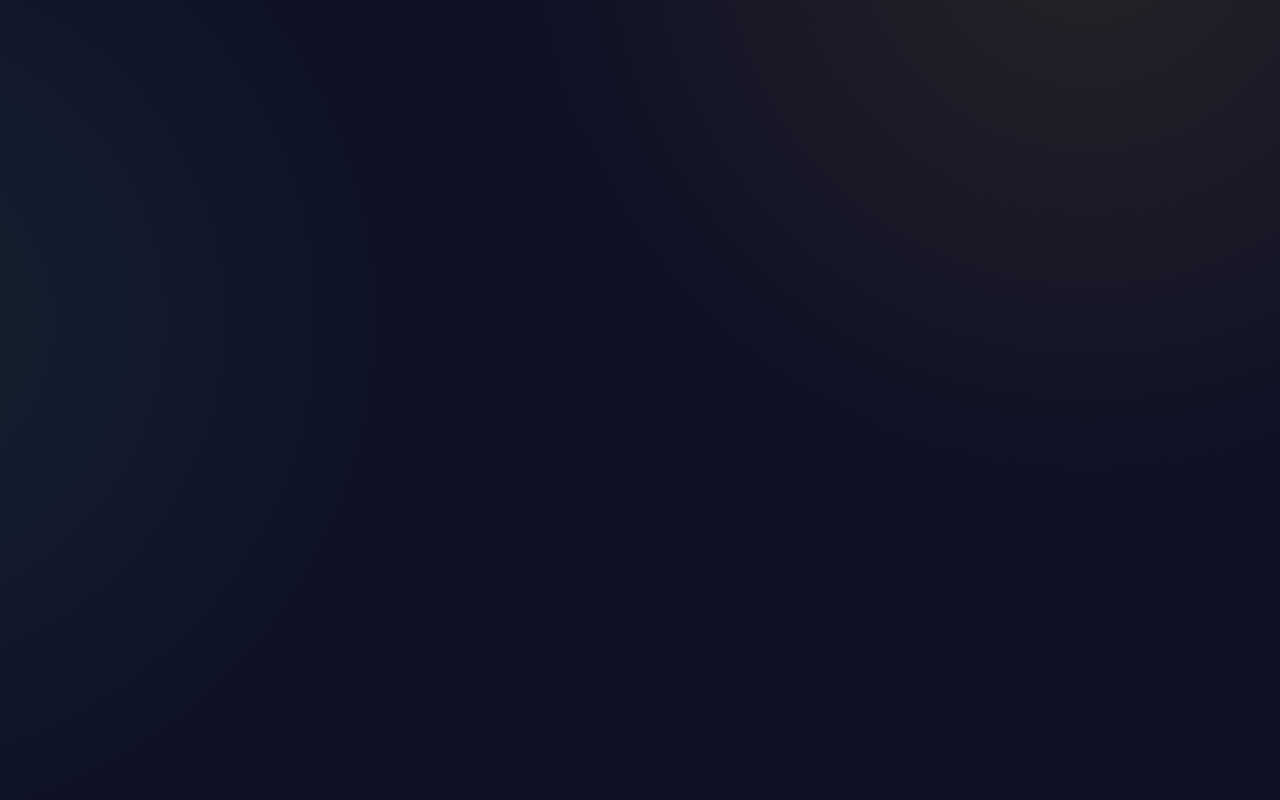
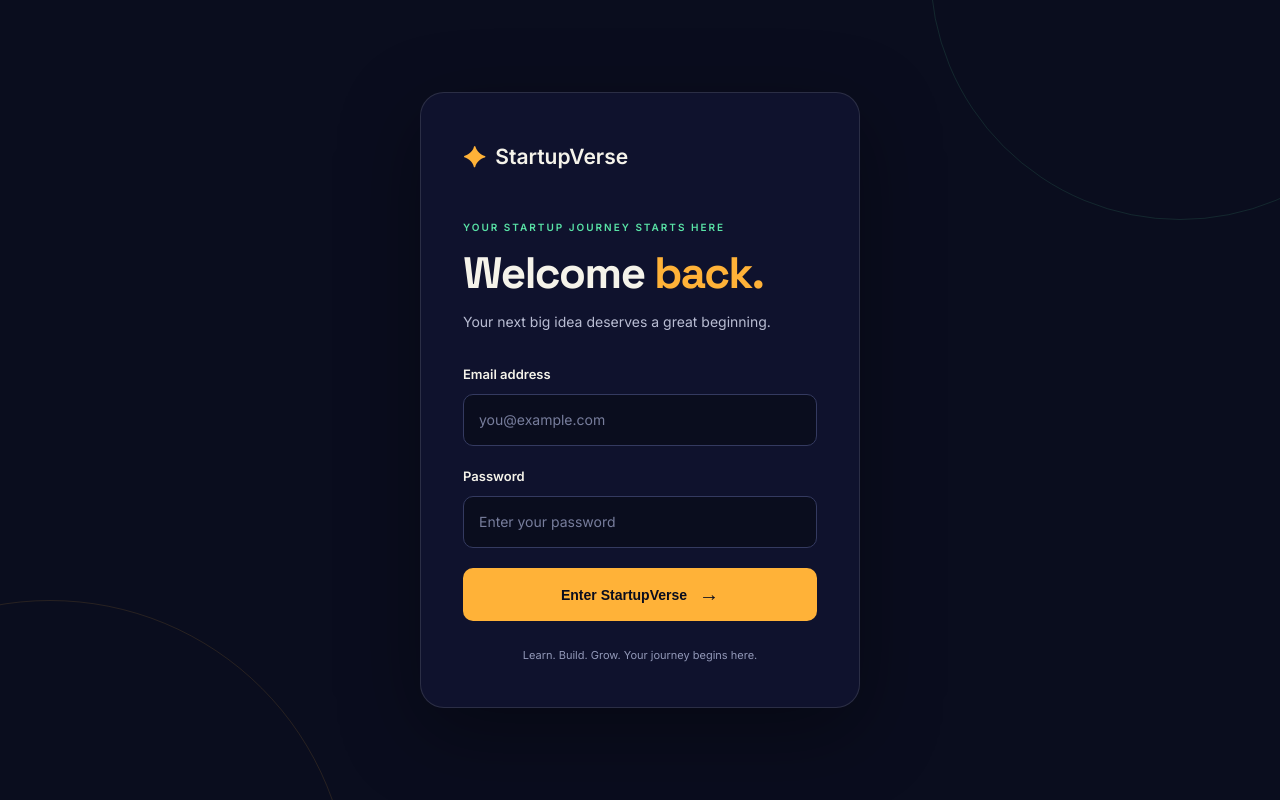
Before and after one commit to Ayaan009-coder/StartupVerse, a React (Vite) app: page /login in a window 1280 px wide. Before the commit this address had no page. Built offline with nearby package versions, Linux system fonts and the light colour scheme.

Commit message:
some changes

```diff
--- a/src/App.jsx
+++ b/src/App.jsx
@@ -1,5 +1,12 @@
+import {
+  BrowserRouter,
+  Routes,
+  Route,
+  Navigate,
+  Outlet,
+} from "react-router-dom";
 
-import { BrowserRouter, Routes, Route } from "react-router-dom";
+import { useState } from "react";
 
 import Home from "./pages/Home";
 import Roadmap from "./pages/Roadmap";
@@ -9,10 +16,23 @@ import Dictionary from "./pages/Dictionary";
 import Resources from "./pages/Resources";
 import Cart from "./context/Cart";
 import Contact from "./pages/Contact";
+import Login from "./pages/Login";
 
 import { DictionaryProvider } from "./context/DictionaryContext";
 import { ThemeProvider } from "./context/ThemeContext";
 import { CartProvider } from "./context/CartContext";
+
+function ProtectedRoutes() {
+  const [isLoggedIn] = useState(
+    () => sessionStorage.getItem("startupverse_logged_in") === "true"
+  );
+
+  if (!isLoggedIn) {
+    return <Navigate to="/login" replace />;
+  }
+
+  return <Outlet />;
+}
 
 function App() {
   return (
@@ -21,6 +41,9 @@ function App() {
         <CartProvider>
           <BrowserRouter>
             <Routes>
+              <Route path="/login" element={<Login />} />
+
+              <Route element={<ProtectedRoutes />}>
                 <Route path="/" element={<Home />} />
                 <Route path="/roadmap" element={<Roadmap />} />
                 <Route path="/skills" element={<Skills />} />
@@ -29,6 +52,9 @@ function App() {
                 <Route path="/resources" element={<Resources />} />
                 <Route path="/cart" element={<Cart />} />
                 <Route path="/contact" element={<Contact />} />
+              </Route>
+
+              <Route path="*" element={<Navigate to="/login" replace />} />
             </Routes>
           </BrowserRouter>
         </CartProvider>
--- /dev/null
+++ b/src/components/Input.jsx
@@ -0,0 +1,37 @@
+
+function Input({
+  label,
+  name,
+  value,
+  onChange,
+  onBlur,
+  error,
+  type = "text",
+  placeholder,
+}) {
+  return (
+    <div className="form-group">
+      <label htmlFor={name}>{label}</label>
+
+      <input
+        id={name}
+        name={name}
+        type={type}
+        value={value}
+        onChange={onChange}
+        onBlur={onBlur}
+        placeholder={placeholder}
+        aria-invalid={Boolean(error)}
+        aria-describedby={error ? `${name}-error` : undefined}
+      />
+
+      {error && (
+        <small id={`${name}-error`} className="field-error">
+          {error}
+        </small>
+      )}
+    </div>
+  );
+}
+
+export default Input;
--- a/src/pages/Contact.jsx
+++ b/src/pages/Contact.jsx
@@ -2,7 +2,7 @@ import { useState } from "react";
 import { Link } from "react-router-dom";
 import Navbar from "../components/Navbar";
 import Footer from "../components/Footer";
-import Input from "../components/Input";
+import Input from "../components/Input.jsx";
 import "./contact.css";
 
 function Contact() {
--- /dev/null
+++ b/src/pages/Login.jsx
@@ -0,0 +1,108 @@
+import { useState } from "react";
+import { useNavigate } from "react-router-dom";
+import Input from "../components/Input";
+import "./login.css";
+
+function Login() {
+  const navigate = useNavigate();
+
+  const [formData, setFormData] = useState({
+    email: "",
+    password: "",
+  });
+
+  const [errors, setErrors] = useState({});
+
+  function handleChange(e) {
+    const { name, value } = e.target;
+
+    setFormData((prev) => ({
+      ...prev,
+      [name]: value,
+    }));
+  }
+
+  function validateForm() {
+    const newErrors = {};
+
+    if (!formData.email.trim()) {
+      newErrors.email = "Email is required";
+    } else if (!/^[^\s@]+@[^\s@]+\.[^\s@]+$/.test(formData.email)) {
+      newErrors.email = "Please enter a valid email";
+    }
+
+    if (!formData.password) {
+      newErrors.password = "Password is required";
+    }
+
+    setErrors(newErrors);
+    return Object.keys(newErrors).length === 0;
+  }
+
+  function handleSubmit(e) {
+    e.preventDefault();
+
+    if (!validateForm()) return;
+
+    // Demo login only — no real authentication yet.
+    sessionStorage.setItem("startupverse_logged_in", "true");
+
+    navigate("/", { replace: true });
+  }
+
+  return (
+    <main className="login-page">
+      <div className="login-orbit orbit-one"></div>
+      <div className="login-orbit orbit-two"></div>
+
+      <section className="login-card">
+        <div className="login-brand">
+          <span className="brand-symbol">✦</span>
+          <span>StartupVerse</span>
+        </div>
+
+        <p className="login-eyebrow">YOUR STARTUP JOURNEY STARTS HERE</p>
+
+        <h1>
+          Welcome <span>back.</span>
+        </h1>
+
+        <p className="login-subtitle">
+          Your next big idea deserves a great beginning.
+        </p>
+
+        <form onSubmit={handleSubmit} noValidate>
+          <Input
+            label="Email address"
+            name="email"
+            type="email"
+            value={formData.email}
+            onChange={handleChange}
+            error={errors.email}
+            placeholder="you@example.com"
+          />
+
+          <Input
+            label="Password"
+            name="password"
+            type="password"
+            value={formData.password}
+            onChange={handleChange}
+            error={errors.password}
+            placeholder="Enter your password"
+          />
+
+          <button type="submit" className="login-button">
+            Enter StartupVerse <span>→</span>
+          </button>
+        </form>
+
+        <p className="login-note">
+          Learn. Build. Grow. Your journey begins here.
+        </p>
+      </section>
+    </main>
+  );
+}
+
+export default Login;
--- /dev/null
+++ b/src/pages/login.css
@@ -0,0 +1,169 @@
+.login-page {
+  min-height: 100vh;
+  display: flex;
+  align-items: center;
+  justify-content: center;
+  padding: 30px 20px;
+  position: relative;
+  overflow: hidden;
+  background: #0a0d1e;
+  color: #f5f3ea;
+  font-family: "Inter", sans-serif;
+}
+
+.login-card {
+  position: relative;
+  z-index: 2;
+  width: 100%;
+  max-width: 440px;
+  padding: 42px;
+  border: 1px solid rgba(245, 243, 234, 0.12);
+  border-radius: 24px;
+  background: rgba(16, 20, 47, 0.94);
+  box-shadow: 0 24px 80px rgba(0, 0, 0, 0.35);
+}
+
+.login-brand {
+  display: flex;
+  align-items: center;
+  gap: 10px;
+  font-size: 21px;
+  font-weight: 700;
+  margin-bottom: 38px;
+}
+
+.brand-symbol {
+  color: #ffb238;
+  font-size: 28px;
+}
+
+.login-eyebrow {
+  color: #59e3a6;
+  font-size: 10px;
+  font-weight: 700;
+  letter-spacing: 2px;
+  line-height: 1.8;
+}
+
+.login-card h1 {
+  font-size: clamp(34px, 6vw, 44px);
+  margin: 12px 0;
+  letter-spacing: -1.5px;
+}
+
+.login-card h1 span {
+  color: #ffb238;
+}
+
+.login-subtitle {
+  color: #b9bdd3;
+  font-size: 14px;
+  line-height: 1.7;
+  margin-bottom: 30px;
+}
+
+.login-card .form-group {
+  margin-bottom: 20px;
+}
+
+.login-card .form-group label {
+  display: block;
+  margin-bottom: 9px;
+  font-size: 13px;
+  color: #f5f3ea;
+}
+
+.login-card .form-group input {
+  width: 100%;
+  box-sizing: border-box;
+  padding: 14px 15px;
+  border: 1px solid #343a60;
+  border-radius: 10px;
+  outline: none;
+  background: #0a0d1e;
+  color: #f5f3ea;
+  font-size: 14px;
+  transition: border-color 0.2s ease;
+}
+
+.login-card .form-group input:focus {
+  border-color: #59e3a6;
+}
+
+.login-card .form-group input::placeholder {
+  color: #777d9c;
+}
+
+.login-card .field-error {
+  display: block;
+  margin-top: 7px;
+  color: #ff8d8d;
+  font-size: 12px;
+}
+
+.login-button {
+  width: 100%;
+  display: flex;
+  align-items: center;
+  justify-content: center;
+  gap: 12px;
+  padding: 15px;
+  margin-top: 8px;
+  border: none;
+  border-radius: 10px;
+  background: #ffb238;
+  color: #0a0d1e;
+  font-size: 14px;
+  font-weight: 800;
+  cursor: pointer;
+  transition: transform 0.2s ease, background 0.2s ease;
+}
+
+.login-button:hover {
+  background: #ffc45f;
+  transform: translateY(-2px);
+}
+
+.login-button span {
+  font-size: 20px;
+}
+
+.login-note {
+  margin: 25px 0 0;
+  text-align: center;
+  color: #9298b8;
+  font-size: 11px;
+  line-height: 1.7;
+}
+
+.login-orbit {
+  position: absolute;
+  border: 1px solid rgba(89, 227, 166, 0.12);
+  border-radius: 50%;
+  pointer-events: none;
+}
+
+.orbit-one {
+  width: 500px;
+  height: 500px;
+  top: -280px;
+  right: -150px;
+}
+
+.orbit-two {
+  width: 600px;
+  height: 600px;
+  bottom: -400px;
+  left: -250px;
+  border-color: rgba(255, 178, 56, 0.12);
+}
+
+@media (max-width: 480px) {
+  .login-card {
+    padding: 28px 22px;
+  }
+
+  .login-brand {
+    margin-bottom: 30px;
+  }
+}
```
Lines whose indentation alone changed are shown as unchanged.
